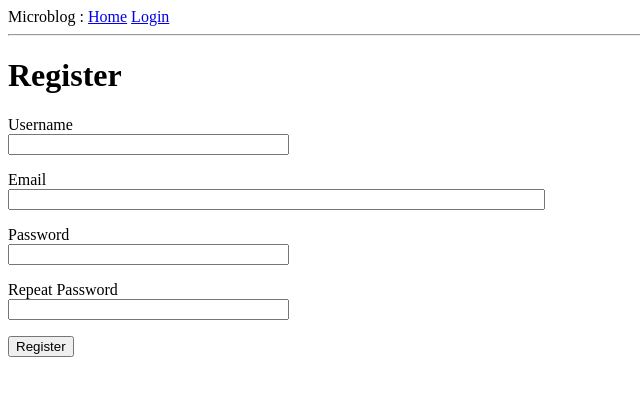
After one commit to Izanami09/Microblog, a Flask app: page /register in a window 1280 px wide. The commit adds this page. Shown: the top 396 px of the page, without its empty margins (0-640 px from the left). Run offline with Flask 3, Linux system fonts and the light colour scheme.

Commit message:
Added user login and logout

```diff
--- a/app/__init__.py
+++ b/app/__init__.py
@@ -9,4 +9,5 @@ app.config.from_object(Config)
 db = SQLAlchemy(app)
 migrate = Migrate(app, db)
 login = LoginManager(app)
+login.login_view = 'login'
 from app import routes, models
--- a/app/forms.py
+++ b/app/forms.py
@@ -1,9 +1,32 @@
 from flask_wtf import FlaskForm
 from wtforms import StringField, PasswordField, BooleanField, SubmitField
-from wtforms.validators import DataRequired
+from wtforms.validators import DataRequired, ValidationError, Email, EqualTo
+from app import db
+import sqlalchemy as sa
+from app.models import User
 
 class LoginForm(FlaskForm):
     username = StringField('Username', validators=[DataRequired()])
     password = PasswordField('Password', validators=[DataRequired()])
     remember_me = BooleanField('Remember Me')
     submit = SubmitField('Sign In')
+
+
+class RegsitrationForm(FlaskForm):
+    username = StringField('Username', validators=[DataRequired()])
+    email = StringField('Email', validators=[DataRequired(),Email() ])
+    password = PasswordField('Password', validators=[DataRequired()])
+    password2 = PasswordField('Repeat Password', validators=[DataRequired(), EqualTo('password')])
+    submit = SubmitField('Register')
+
+    def validate_username(self, username):
+        user = db.session.scalar(sa.select(User).where(
+            User.username == username.data))
+        if user is not None :
+            raise ValidationError('Please use a different username.')
+
+    def validate_email(self, email):
+        user = db.session.scalar(sa.select(User).where(User.email == email.data))
+
+        if user is not None :
+            raise ValidationError('Please use a different email address.')
--- a/app/models.py
+++ b/app/models.py
@@ -5,6 +5,7 @@ from app import db
 from datetime import datetime, timezone
 from flask_login import UserMixin
 from werkzeug.security import generate_password_hash, check_password_hash
+from app import login
 
 class User(UserMixin, db.Model):
     id : so.Mapped[int] = so.mapped_column(primary_key=True)
@@ -33,3 +34,8 @@ class Post(db.Model):
 
     def __repr__(self):
         return '<Post {}>'.format(self.body)
+
+
+@login.user_loader
+def load_user(id):
+    return db.session.get(User, int(id))
--- a/app/routes.py
+++ b/app/routes.py
@@ -1,9 +1,17 @@
 from app import app
 from flask import render_template, flash, redirect, url_for
-from app.forms import LoginForm
+from app.forms import LoginForm, RegsitrationForm
+from flask_login import current_user, login_user, logout_user, login_required
+from app import db
+import sqlalchemy as sa
+from app.models import User
+from urllib.parse import urlsplit
+
+
 
 @app.route('/')
 @app.route('/index')
+@login_required
 def index():
     user = {'username' : 'Rohan'}
     posts = [
@@ -16,13 +24,43 @@ def index():
             'body': 'The Avengers movie was so cool!'
         }
     ]
-    return render_template('index.html',  user = user, posts = posts)
+    return render_template('index.html', title='Home Page', posts = posts)
 
 
 @app.route('/login', methods=['GET', 'POST'])
 def login():
+    if current_user.is_authenticated:
+        return redirect(url_for('index'))
     form = LoginForm()
     if form.validate_on_submit():
+        user = db.session.scalar(sa.select(User).where(User.username == form.username.data))
         flash('Login requester for user {}, remember_me={}'.format(form.username.data, form.remember_me.data))
+        if user is None or not user.check_password(form.password.data):
+            flash('Invalid username or password')
+            return redirect(url_for('login'))
+        login_user(user, remember=form.remember_me.data)
+        next_page = url_for('index')
+        if not next_page or urlsplit(next_page).netloc != '':
+            next_page = url_for('index')
+        return redirect(next_page)
+    return render_template('login.html', title = 'Sign In', form = form)
+
+@app.route('/logout')
+def logout():
+    logout_user()
+    return redirect(url_for('index'))
+
+
+@app.route('/register', methods=['GET','POST'])
+def register():
+    if current_user.is_authenticated:
         return redirect(url_for('index'))
-    return render_template('login.html', title = 'Sign In', form = form)
+    form = RegsitrationForm()
+    if form.validate_on_submit():
+        user = User(username = form.username.data, email = form.email.data)
+        user.set_password(form.password.data)
+        db.session.add(user)
+        db.session.commit()
+        flash('Congratulation, you are now a registered user')
+        return redirect(url_for('login'))
+    return render_template('register.html', title = 'Register', form = form)
--- a/app/templates/base.html
+++ b/app/templates/base.html
@@ -12,7 +12,11 @@
 <body>
     <div> Microblog :
         <a href="{{url_for('index')}}">Home</a>
+        {%if current_user.is_anonymous %}
         <a href="{{url_for('login')}}">Login</a>
+        {% else %}
+        <a href="{{url_for('logout')}}">Logout</a>
+        {%endif%}
     </div>
     <hr>
     {% with messages = get_flashed_messages()%}
--- a/app/templates/index.html
+++ b/app/templates/index.html
@@ -1,6 +1,6 @@
 {% extends "base.html" %}
    {%block content %}
-        <h1> Hello , {{user.username}}  !</h1>
+        <h1> Hello , {{current_user.username}}  !</h1>
         {%for post in posts %}
         <div><p>{{post.author.username}} says : <b> {{post.body}} </b></p></div>
         {%endfor%}
--- a/app/templates/login.html
+++ b/app/templates/login.html
@@ -23,4 +23,5 @@
         <p>{{form.remember_me()}} {{form.remember_me.label}}</p>
         <p>{{form.submit()}}</p>
     </form>
+    <p>New User ? <a href="{{url_for('register')}}">Click To Register!</a></p>
 {% endblock %}
--- /dev/null
+++ b/app/templates/register.html
@@ -0,0 +1,39 @@
+{% extends "base.html" %}
+
+{% block content %}
+
+<h1>Register</h1>
+<form action="" method="post">
+    {{ form.hidden_tag()}}
+
+    <p>
+        {{form.username.label}} <br>
+        {{ form.username(size = 32)}} <br>
+        {% for error in form.username.errors %}
+            <span style="color: red;">[{{error}}]</span>
+        {%endfor%}
+    </p>
+    <p>
+        {{ form.email.label }}<br>
+        {{ form.email(size=64) }}<br>
+        {% for error in form.email.errors %}
+        <span style="color: red;">[{{ error }}]</span>
+        {% endfor %}
+    </p>
+    <p>
+        {{ form.password.label }}<br>
+        {{ form.password(size=32) }}<br>
+        {% for error in form.password.errors %}
+        <span style="color: red;">[{{ error }}]</span>
+        {% endfor %}
+    </p>
+    <p>
+        {{ form.password2.label }}<br>
+        {{ form.password2(size=32) }}<br>
+        {% for error in form.password2.errors %}
+        <span style="color: red;">[{{ error }}]</span>
+        {% endfor %}
+    </p>
+    <p>{{ form.submit() }}</p>
+</form>
+{%endblock%}
```
Also changed, not shown: app.db.
